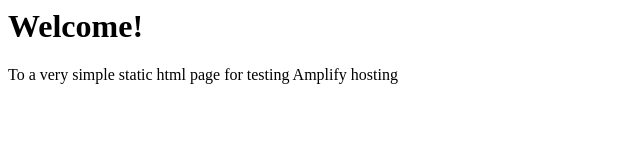
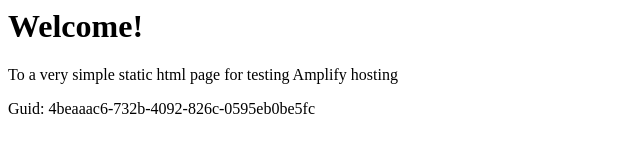
Before and after one commit to aws-aemilia-pdx/Github-PR-Commit-Integration-Test-DoNotTouch-v0-preprod-us-west-2, a website: page src/index.html in a window 1280 px wide. Shown: the whole page, without its empty margins (0-640 px from the left). Drawn offline with Linux system fonts and the light colour scheme.

Commit message:
commit from integ tests

```diff
--- a/src/index.html
+++ b/src/index.html
@@ -1,3 +1,5 @@
+
+
 <html lang="en">
 
 <head>
@@ -10,6 +12,6 @@
 <body>
     <h1>Welcome!</h1>
     <p>To a very simple static html page for testing Amplify hosting</p>
-</body>
+    <p>Guid: 4beaaac6-732b-4092-826c-0595eb0be5fc</p></body>
 
 </html>
```
